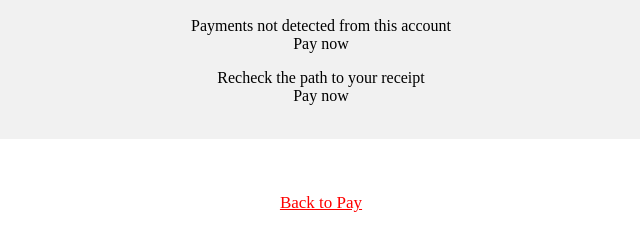
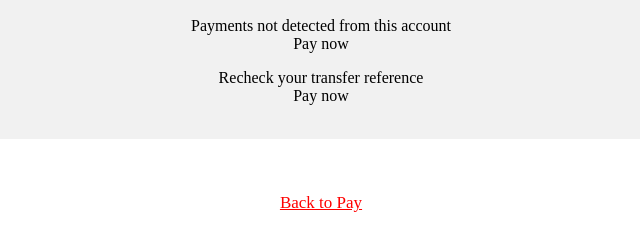
Before and after one commit to allappsworks/litepayuser1, a plain HTML site: page issue.html in a window 1280 px wide. Shown: the part 154-393 px from the top of the page, 319-959 px from the left. Drawn offline with Linux system fonts and the light colour scheme.

Commit message:
Update issue.html

```diff
--- a/issue.html
+++ b/issue.html
@@ -26,7 +26,7 @@
   <img src="error.png" alt="" />
   <h3 style="font-size: 20px;">Payments not detected</h3>
   <p>Payments not detected from this account<br /> Pay now</p>
-      <p>Recheck the path to your receipt<br /> Pay now</p>
+      <p>Recheck your transfer reference<br /> Pay now</p>
 
   <br />
 </div>
```
